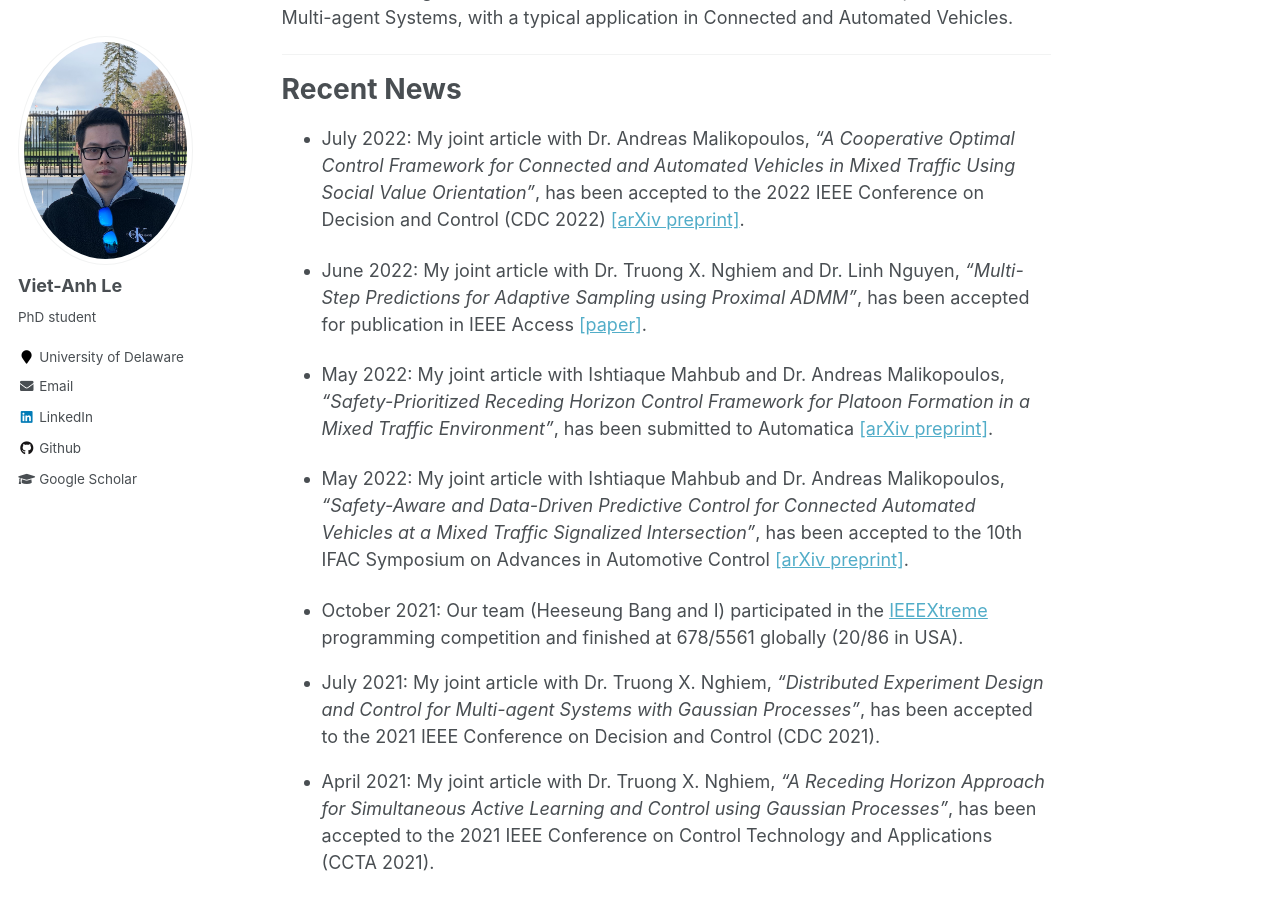
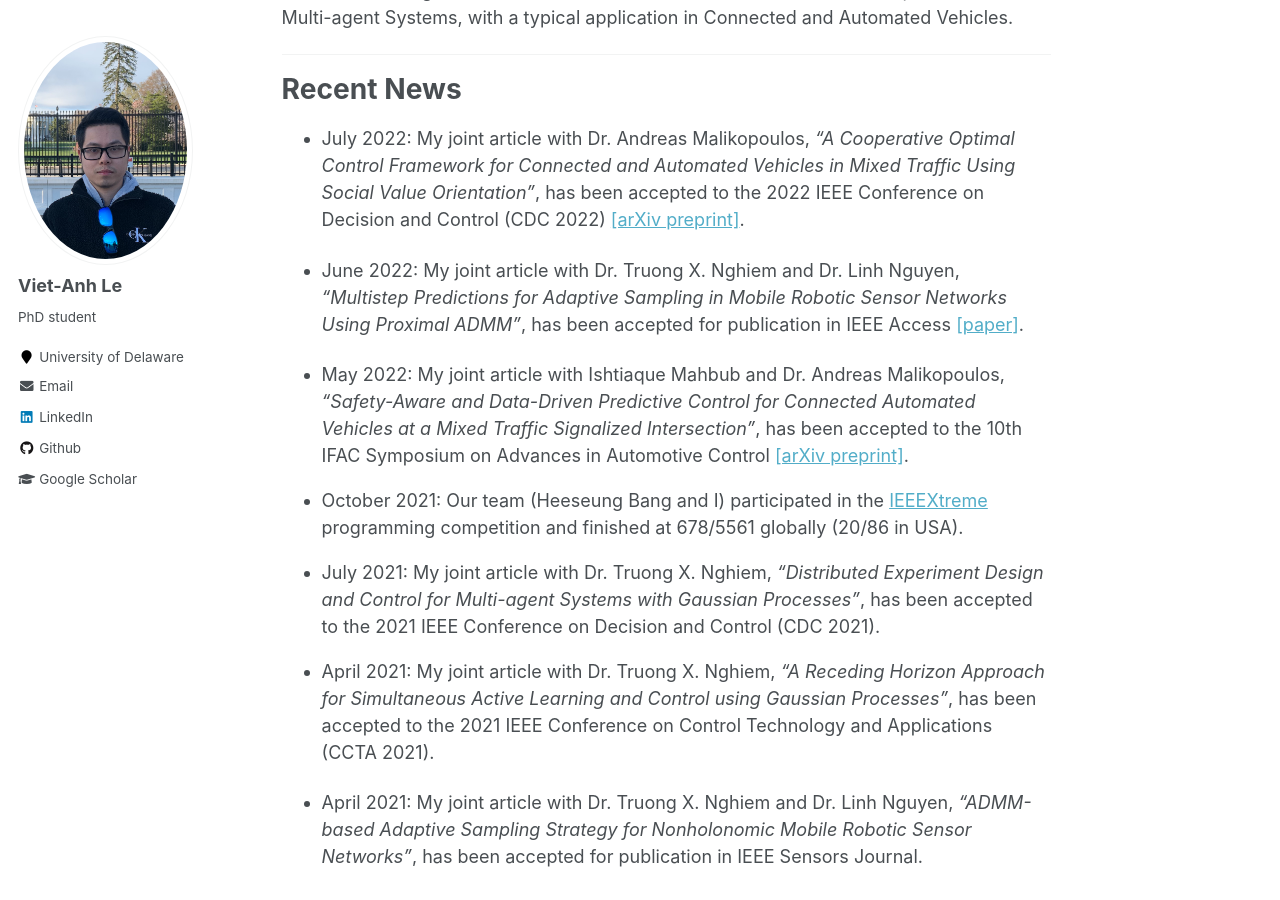
Before and after one commit to vietanhle0101/vietanhle0101.github.io, a Jekyll site: the page built from _pages/about.md, in a window 1280 px wide and 900 px high, scrolled down 732 px. Built offline with Jekyll 4.4.1, drawn with Linux system fonts in a browser that asks for light colours.

Commit message:
update title access paper

```diff
--- a/_pages/about.md
+++ b/_pages/about.md
@@ -20,9 +20,9 @@ My current research interest includes Learning-based Control, Model Predictive C
 
 * July 2022: My joint article with Dr. Andreas Malikopoulos, <em>“A Cooperative Optimal Control Framework for Connected and Automated Vehicles in Mixed Traffic Using Social Value Orientation”</em>, has been accepted to the 2022 IEEE Conference on Decision and Control (CDC 2022) [[arXiv preprint]](https://arxiv.org/abs/2203.17106).
 
-* June 2022: My joint article with Dr. Truong X. Nghiem and Dr. Linh Nguyen, <em>"Multi-Step Predictions for Adaptive Sampling using Proximal ADMM"</em>, has been accepted for publication in IEEE Access [[paper]](https://ieeexplore.ieee.org/document/9797705).
+* June 2022: My joint article with Dr. Truong X. Nghiem and Dr. Linh Nguyen, <em>"Multistep Predictions for Adaptive Sampling in Mobile Robotic Sensor Networks Using Proximal ADMM"</em>, has been accepted for publication in IEEE Access [[paper]](https://ieeexplore.ieee.org/document/9797705).
 
-* May 2022: My joint article with Ishtiaque Mahbub and Dr. Andreas Malikopoulos, <em>“Safety-Prioritized Receding Horizon Control Framework for Platoon Formation in a Mixed Traffic Environment”</em>, has been submitted to Automatica [[arXiv preprint]](https://arxiv.org/abs/2205.10673).
+<!-- * May 2022: My joint article with Ishtiaque Mahbub and Dr. Andreas Malikopoulos, <em>“Safety-Prioritized Receding Horizon Control Framework for Platoon Formation in a Mixed Traffic Environment”</em>, has been submitted to Automatica [[arXiv preprint]](https://arxiv.org/abs/2205.10673). -->
 
 * May 2022: My joint article with Ishtiaque Mahbub and Dr. Andreas Malikopoulos, <em>“Safety-Aware and Data-Driven Predictive Control for Connected Automated Vehicles at a Mixed Traffic Signalized Intersection”</em>, has been accepted to the 10th IFAC Symposium on Advances in Automotive Control [[arXiv preprint]](https://arxiv.org/abs/2203.05739).
 
```
Also changed, not shown: _pages/projects.md (+2 -2 lines).
